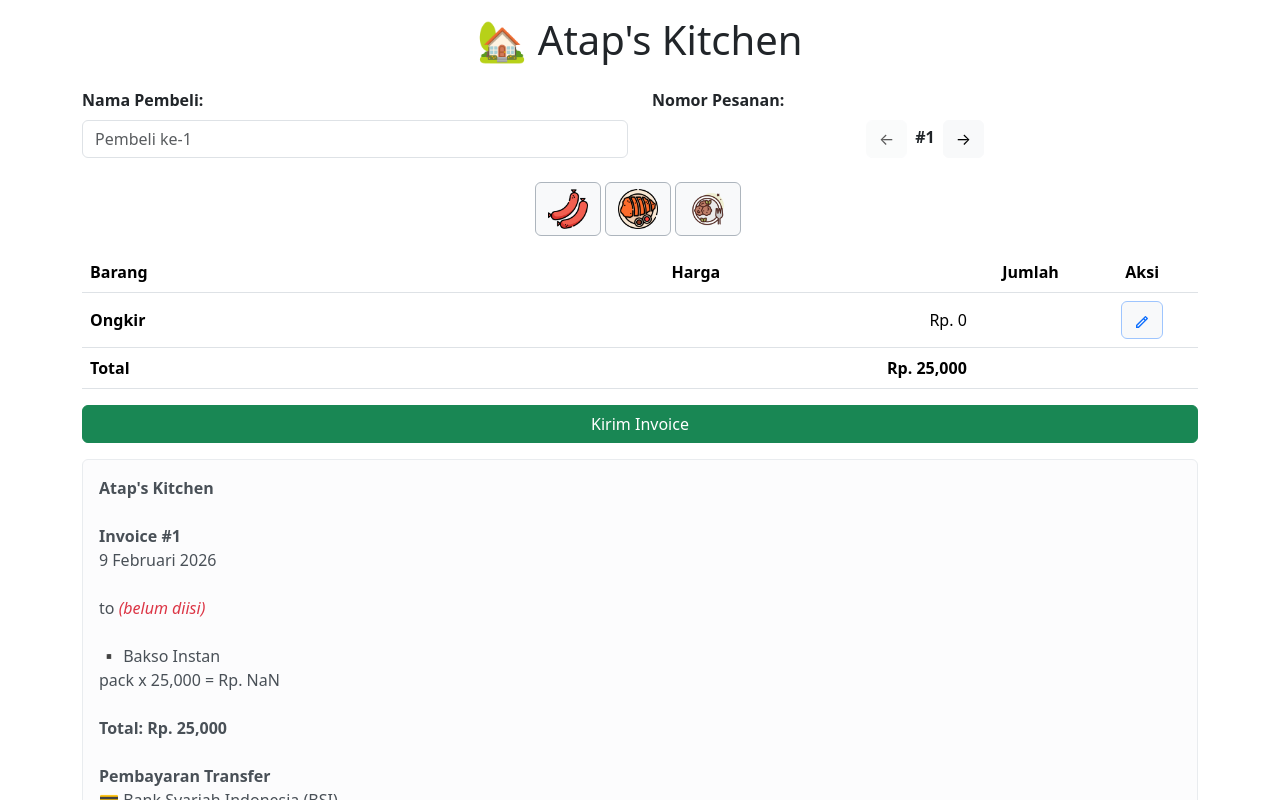
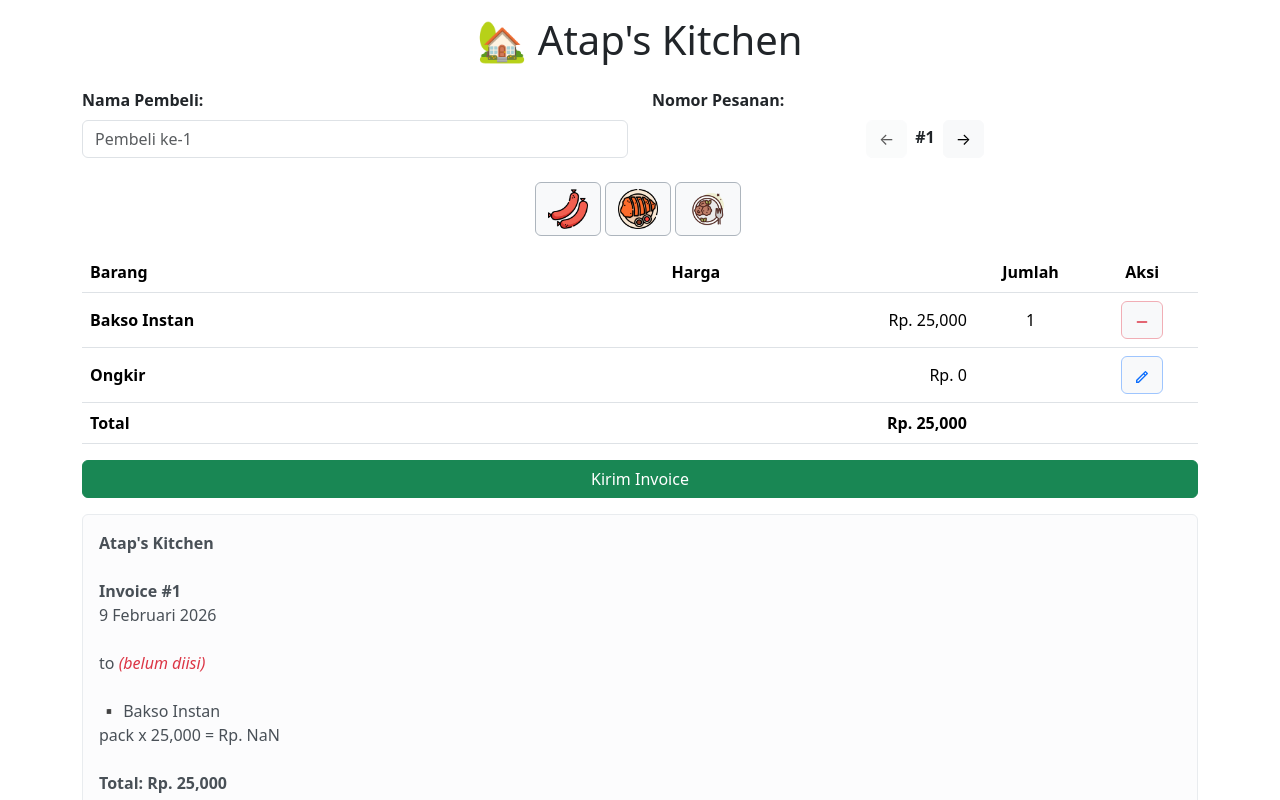
Before and after one commit to trubusoft/atapos, a Next.js app: page /atapos/ in a window 1280 px wide. Both pictures are taken after a click on the button 708 px from the left and 209 px from the top of the page. Shown: the top 800 px of the page. Built offline with nearby package versions, Linux system fonts and the light colour scheme.

Commit message:
add getMeatballRow()

```diff
--- a/app/page.js
+++ b/app/page.js
@@ -562,6 +562,23 @@ export default function Pos() {
         )
     }
 
+    function getMeatballRow() {
+        if (meatball === 0) return null;
+
+        return (
+            <tr>
+                <th scope="row" className="text-start">Bakso Instan</th>
+                <td className="text-end">Rp. {meatballPrice.toLocaleString()}</td>
+                <td>{meatball}</td>
+                <td className="text text-center">
+                    <button className="btn btn-light border-danger-subtle text-danger" onClick={reduceMeatball}>
+                        <FiMinus/>
+                    </button>
+                </td>
+            </tr>
+        )
+    }
+
     function getEmptyRow() {
         if (sausage === 0 && katsu === 0 && meatball === 0) {
             return (
@@ -689,6 +706,7 @@ export default function Pos() {
                     <tbody className="align-middle">
                     {getSausageRow()}
                     {getKatsuRow()}
+                    {getMeatballRow()}
                     {getEmptyRow()}
                     </tbody>
                     <tfoot>
```
